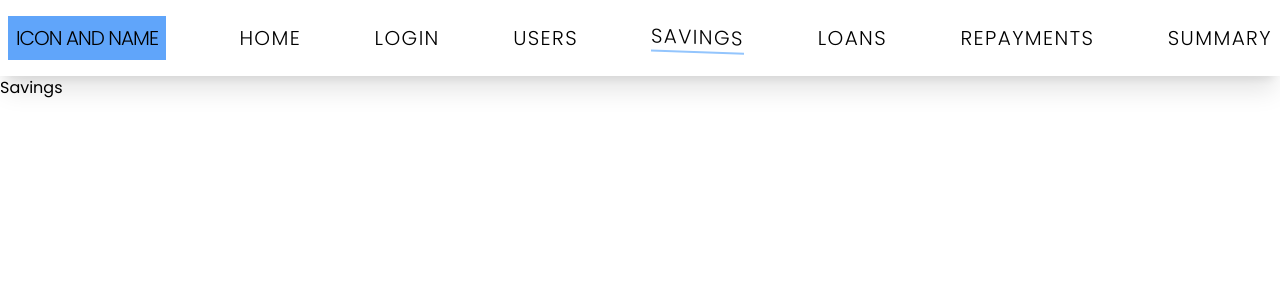
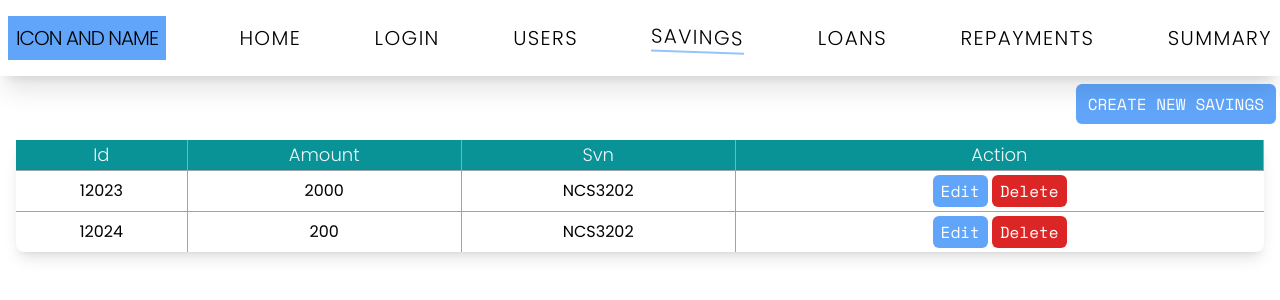
Before and after one commit to FanyamTerkuma/bamapp, a React (Vite) app: page /savings in a window 1280 px wide. Shown: the top 300 px of the page. Built offline with nearby package versions, Linux system fonts and the light colour scheme.

Commit message:
Added the necessary components to the  Savings page.

```diff
--- a/src/pages/savings/Savings.jsx
+++ b/src/pages/savings/Savings.jsx
@@ -1,7 +1,29 @@
 import React from 'react';
-
+import { Link } from 'react-router-dom';
+import Button from '../../components/button/Button';
+import Table from '../../components/table/Table';
+const tableHeaders = ['Id', 'Amount', 'Svn', 'Action'];
+const savings = [
+    {
+        id: '12023',
+        amount: 2000,
+        svn: 'NCS3202'
+    },
+    {
+        id: '12024',
+        amount: 200,
+        svn: 'NCS3202'
+    }
+];
 function Savings() {
-  return <div>Savings</div>;
+    return (
+        <div>
+            <Link to="/addsavings" className="flex justify-end px-1 py-2">
+                <Button buttonName="create new savings" />
+            </Link>
+            <Table tableHead={tableHeaders} tableData={savings} />
+        </div>
+    );
 }
 
 export default Savings;
```
